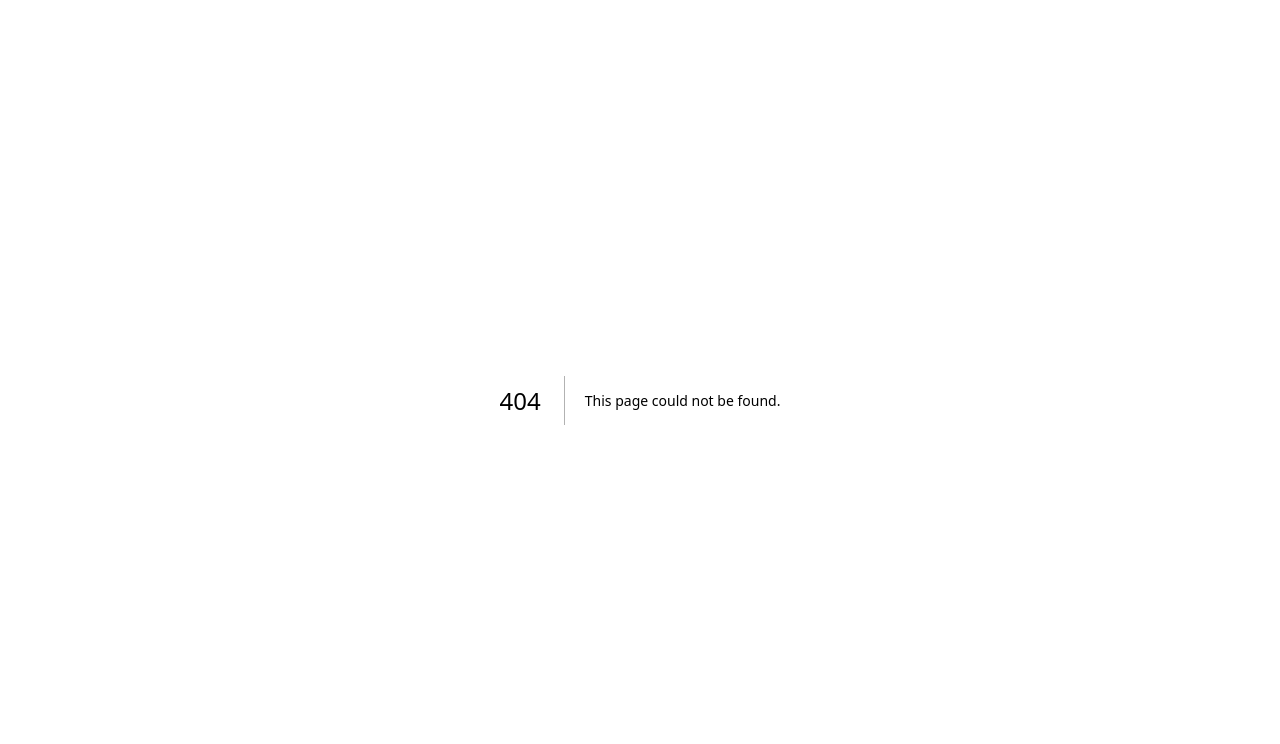
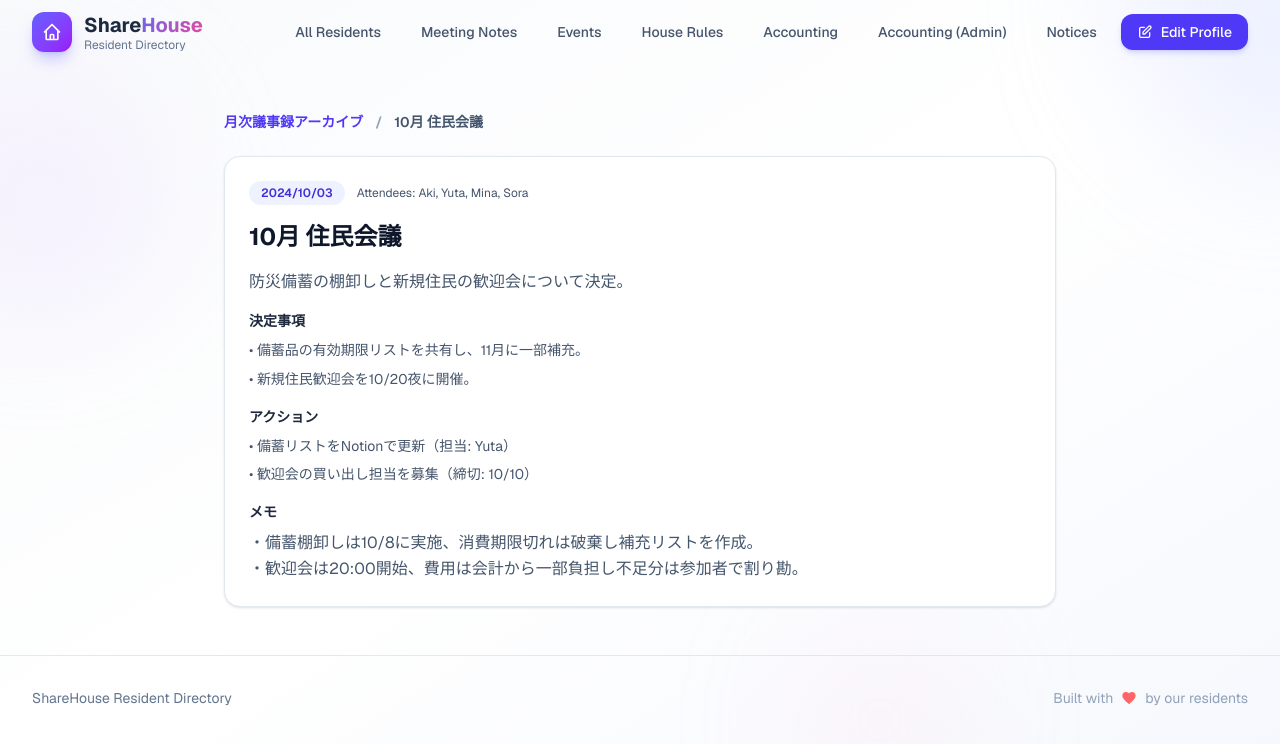
Before and after one commit to KoenigWolf/sharehouse, a Next.js app: page /meetings/note-2024-10 in a window 1280 px wide. Before the commit this address had no page. Shown: the top 744 px of the page. Built offline with nearby package versions, Linux system fonts and the light colour scheme.

Commit message:
feat: 会議詳細ページを追加
- 会議詳細ページの実装（app/meetings/[id]/）
- 会議機能の改善
- 会議ノートリストコンポーネントの改善
- フックとモックデータの更新
- 型定義の更新

```diff
--- /dev/null
+++ b/app/meetings/[id]/page.tsx
@@ -0,0 +1,102 @@
+"use client";
+
+import Link from "next/link";
+import { useParams } from "next/navigation";
+import { format } from "date-fns";
+import { PageContainer } from "@/src/shared/layouts";
+import { useMeetingNote } from "@/src/features/meetings/hooks";
+import { t } from "@/src/shared/lang";
+
+export default function MeetingNoteDetailPage() {
+  const params = useParams();
+  const id = Array.isArray(params?.id) ? params?.id[0] : params?.id;
+  const { note, loading, error } = useMeetingNote(id);
+
+  return (
+    <PageContainer>
+      <div className="max-w-4xl mx-auto px-4 sm:px-6 lg:px-8 py-6 sm:py-8 lg:py-12 space-y-6">
+        <div className="flex items-center gap-3 text-sm text-indigo-600 dark:text-indigo-300 font-semibold">
+          <Link href="/meetings" className="hover:underline">
+            {t.pages.meetings.title}
+          </Link>
+          <span className="text-slate-400">/</span>
+          <span className="text-slate-600 dark:text-slate-300">
+            {note?.title || id}
+          </span>
+        </div>
+
+        {loading && (
+          <p className="text-sm text-slate-500 dark:text-slate-400">{t.pages.meetings.loading}</p>
+        )}
+
+        {error && (
+          <p className="text-sm text-red-500 dark:text-red-400">
+            {t.common.errorPrefix} meeting: {error.message}
+          </p>
+        )}
+
+        {!loading && !error && note && (
+          <article className="rounded-2xl border border-slate-200 dark:border-slate-700/60 bg-white dark:bg-slate-800/70 shadow-sm p-5 sm:p-6 space-y-4">
+            <div className="flex flex-wrap items-center gap-3">
+              <span className="text-xs font-semibold px-3 py-1 rounded-full bg-indigo-50 text-indigo-700 dark:bg-indigo-900/40 dark:text-indigo-200">
+                {format(new Date(note.date), "yyyy/MM/dd")}
+              </span>
+              {note.attendees.length > 0 && (
+                <span className="text-xs text-slate-600 dark:text-slate-300">
+                  {t.common.attendees}: {note.attendees.join(", ")}
+                </span>
+              )}
+            </div>
+            <h1 className="text-xl sm:text-2xl font-bold text-slate-900 dark:text-white">{note.title}</h1>
+            <p className="text-sm sm:text-base text-slate-600 dark:text-slate-400 leading-relaxed">
+              {note.summary}
+            </p>
+
+            <Section title={t.components.meetingNotes.decisions} items={note.decisions} />
+            <Section title={t.components.meetingNotes.actions} items={note.actionItems} />
+
+            {note.content && (
+              <div className="space-y-2">
+                <h3 className="text-sm font-semibold text-slate-800 dark:text-slate-200">メモ</h3>
+                <p className="text-sm sm:text-base text-slate-600 dark:text-slate-400 whitespace-pre-line leading-relaxed">
+                  {note.content}
+                </p>
+              </div>
+            )}
+
+            {note.docUrl && (
+              <a
+                href={note.docUrl}
+                target="_blank"
+                rel="noreferrer"
+                className="inline-flex items-center gap-2 text-sm font-semibold text-indigo-600 dark:text-indigo-300 hover:underline"
+              >
+                {t.common.viewOriginal}
+              </a>
+            )}
+          </article>
+        )}
+
+        {!loading && !error && !note && (
+          <p className="text-sm text-slate-500 dark:text-slate-400">{t.common.notFound}</p>
+        )}
+      </div>
+    </PageContainer>
+  );
+}
+
+function Section({ title, items }: { title: string; items: string[] }) {
+  if (!items || items.length === 0) return null;
+  return (
+    <div>
+      <h3 className="text-sm font-semibold text-slate-800 dark:text-slate-200">{title}</h3>
+      <ul className="mt-2 space-y-1.5">
+        {items.map((item, idx) => (
+          <li key={`${title}-${idx}`} className="text-sm text-slate-600 dark:text-slate-400 leading-relaxed">
+            • {item}
+          </li>
+        ))}
+      </ul>
+    </div>
+  );
+}
--- a/src/features/meetings/components/MeetingNotesList.tsx
+++ b/src/features/meetings/components/MeetingNotesList.tsx
@@ -1,3 +1,4 @@
+import Link from "next/link";
 import { format } from "date-fns";
 import { cn } from "@/src/lib/utils";
 import { t } from "@/src/shared/lang";
@@ -11,7 +12,9 @@ export function MeetingNotesList({ notes }: MeetingNotesListProps) {
   return (
     <div className="space-y-4 sm:space-y-5">
       {notes.map((note) => (
-        <MeetingNoteCard key={note.id} note={note} />
+        <Link key={note.id} href={`/meetings/${note.id}`} className="block">
+          <MeetingNoteCard note={note} />
+        </Link>
       ))}
     </div>
   );
--- a/src/features/meetings/hooks.ts
+++ b/src/features/meetings/hooks.ts
@@ -26,3 +26,9 @@ export function useMeetingNotes(): UseMeetingNotesReturn {
 
   return { notes, loading, error };
 }
+
+export function useMeetingNote(id: string | undefined) {
+  const { notes, loading, error } = useMeetingNotes();
+  const note = notes.find((n) => n.id === id);
+  return { note, loading, error };
+}
--- a/src/features/meetings/mocks.ts
+++ b/src/features/meetings/mocks.ts
@@ -15,6 +15,8 @@ export const meetingNotes: MeetingNote[] = [
       "イベント終了後の清掃シフトを12/20までに確定",
     ],
     attendees: ["Aki", "Yuta", "Mina", "Ken", "Sora"],
+    content:
+      "・年末パーティーは17:00開始、会費は1人1,000円を予定。\n・食事は持ち寄り + 簡易ケータリング、飲料は会計から一部負担。\n・設備点検は業者立会い、各室内の点検有無は別途連絡する。\n",
   },
   {
     id: "note-2024-11",
@@ -30,6 +32,8 @@ export const meetingNotes: MeetingNote[] = [
       "ルーター選定候補をSlackで共有（担当: Ken / 11/15まで）",
     ],
     attendees: ["Aki", "Yuta", "Mina", "Ken", "Sora", "Leo"],
+    content:
+      "・ゴミ出しルール再周知のためポスター掲示とSlackアナウンスを実施。\n・Wi-Fiルーター交換は12月初旬を目標、コスト上限は会計で確認。\n",
   },
   {
     id: "note-2024-10",
@@ -45,5 +49,7 @@ export const meetingNotes: MeetingNote[] = [
       "歓迎会の買い出し担当を募集（締切: 10/10）",
     ],
     attendees: ["Aki", "Yuta", "Mina", "Sora"],
+    content:
+      "・備蓄棚卸しは10/8に実施、消費期限切れは破棄し補充リストを作成。\n・歓迎会は20:00開始、費用は会計から一部負担し不足分は参加者で割り勘。\n",
   },
 ];
--- a/src/features/meetings/types.ts
+++ b/src/features/meetings/types.ts
@@ -7,6 +7,7 @@ export interface MeetingNote {
   actionItems: string[];
   attendees: string[];
   docUrl?: string;
+  content?: string;
 }
 
 export interface UseMeetingNotesReturn {
```
